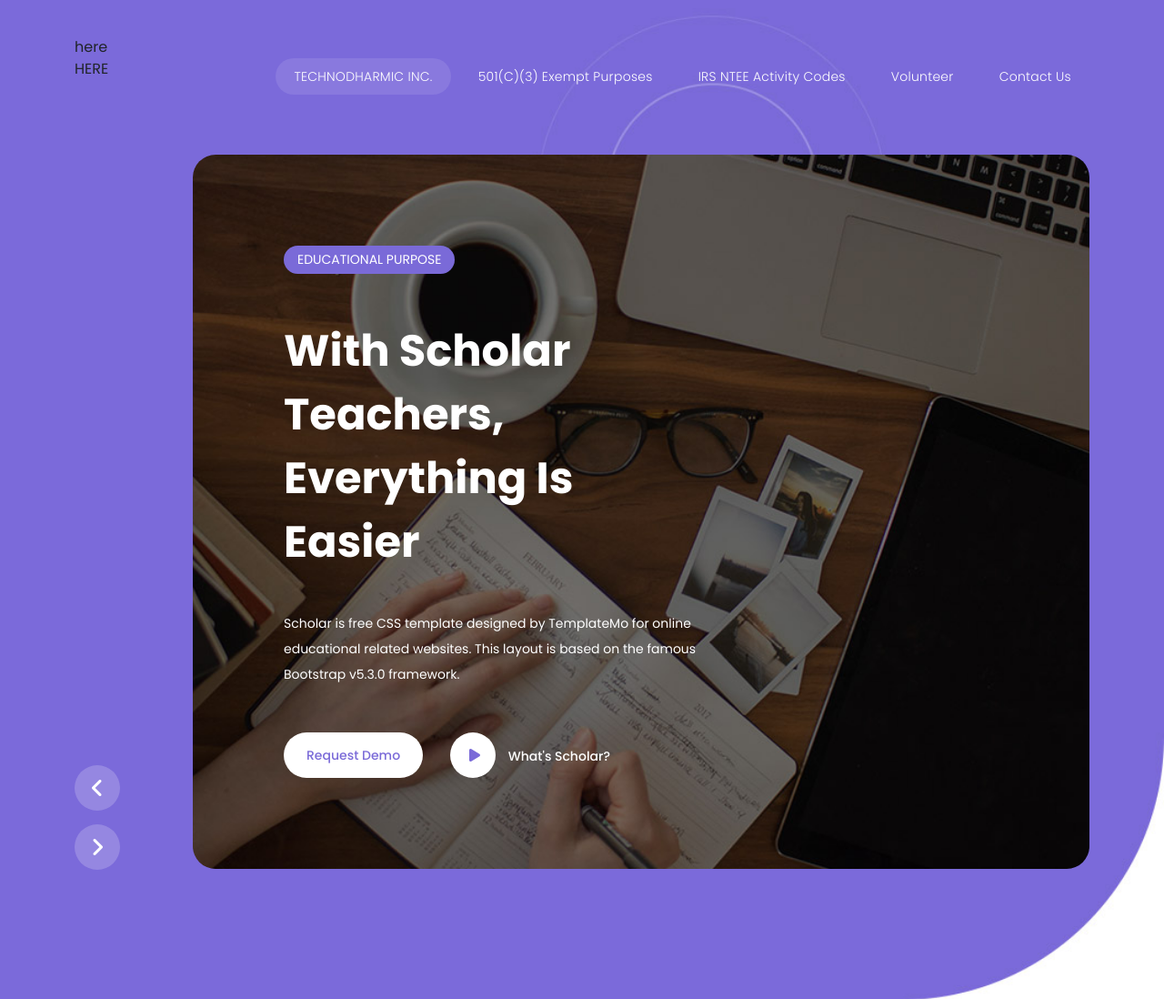
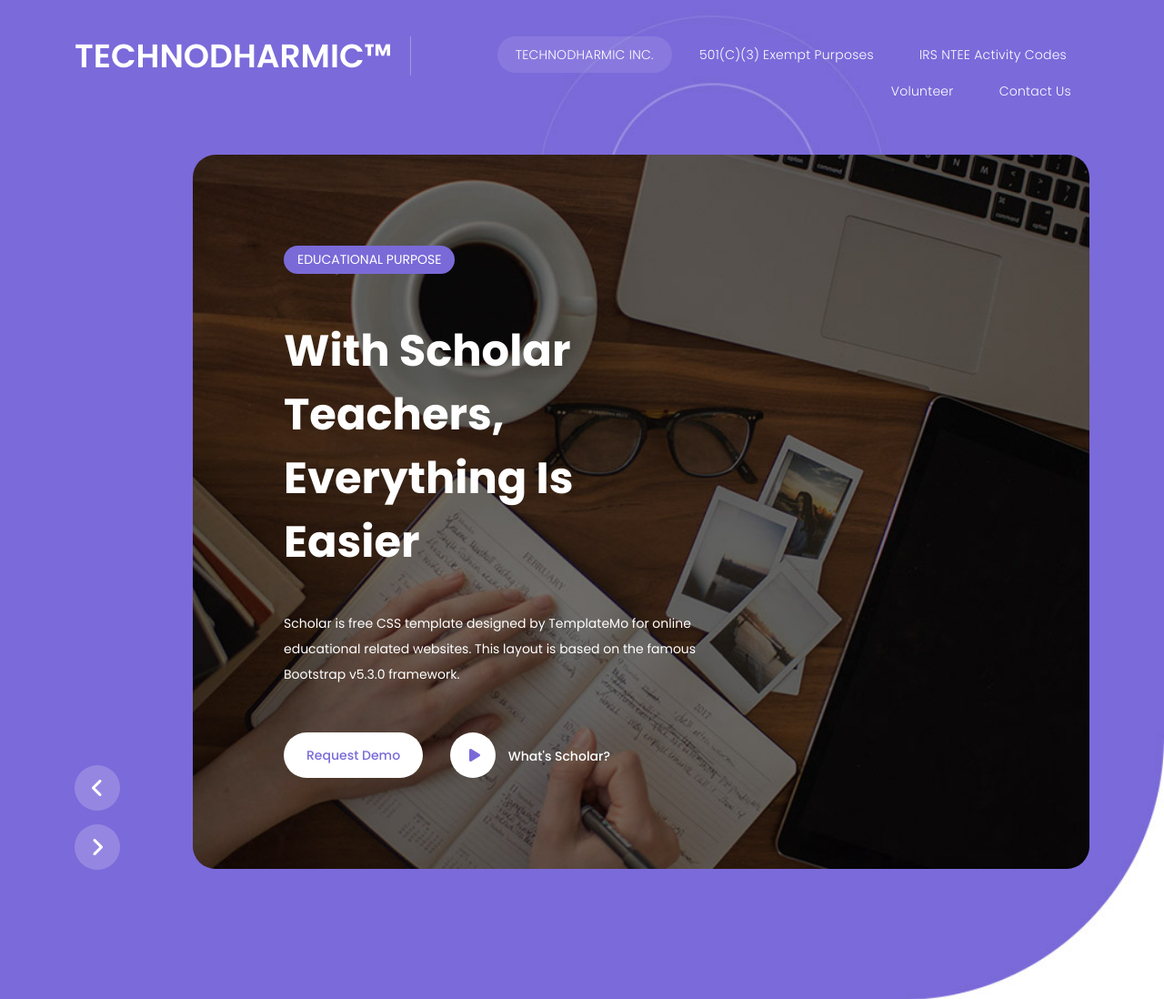
Before and after one commit to technodharmic/www.technodharmic.org, a plain HTML site: page index.html in a window 1280 px wide. Shown: the top 1098 px of the page at 91% size. Drawn offline with nearby package versions, Linux system fonts and the light colour scheme.

Commit message:
Update index.html

```diff
--- a/index.html
+++ b/index.html
@@ -47,11 +47,12 @@ https://templatemo.com/tm-586-scholar
   <header class="header-area header-sticky">
     <div class="container">
         <div class="row">
-            <div class="col-12">here
-                <nav class="main-nav"> HERE
+            <div class="col-12">
+                <nav class="main-nav">
                     <!-- ***** Logo Start ***** -->
-<!--                     <a href="index.html"><h6>TECHNODHARMIC INC.</h6></a> -->
-                    <!-- ***** Logo End ***** -->
+                    <a href="index.html" class="logo">
+                        <h1>TECHNODHARMIC™</h1>
+                    </a>
                     <!-- ***** Serach Start ***** -->
 <!--                     <div class="search-input">
                       <form id="search" action="#">
```
